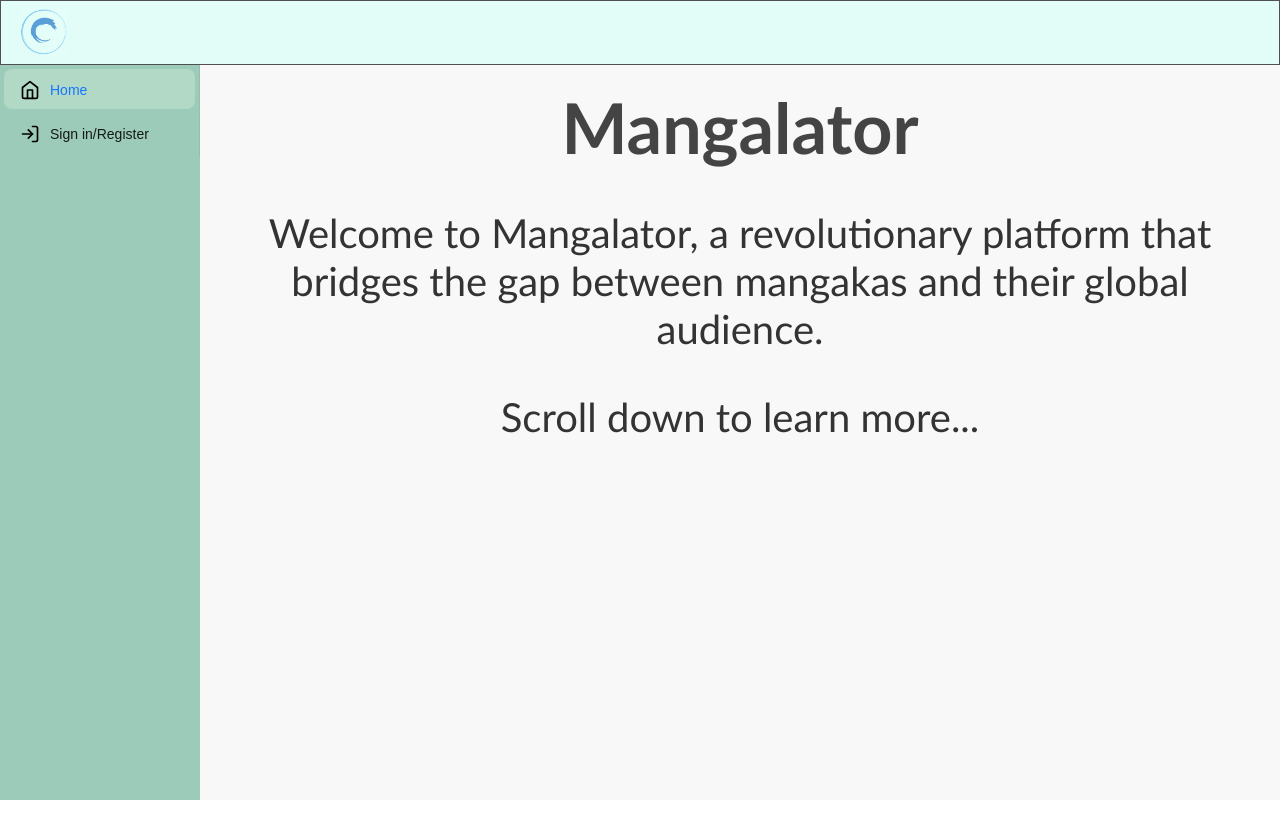
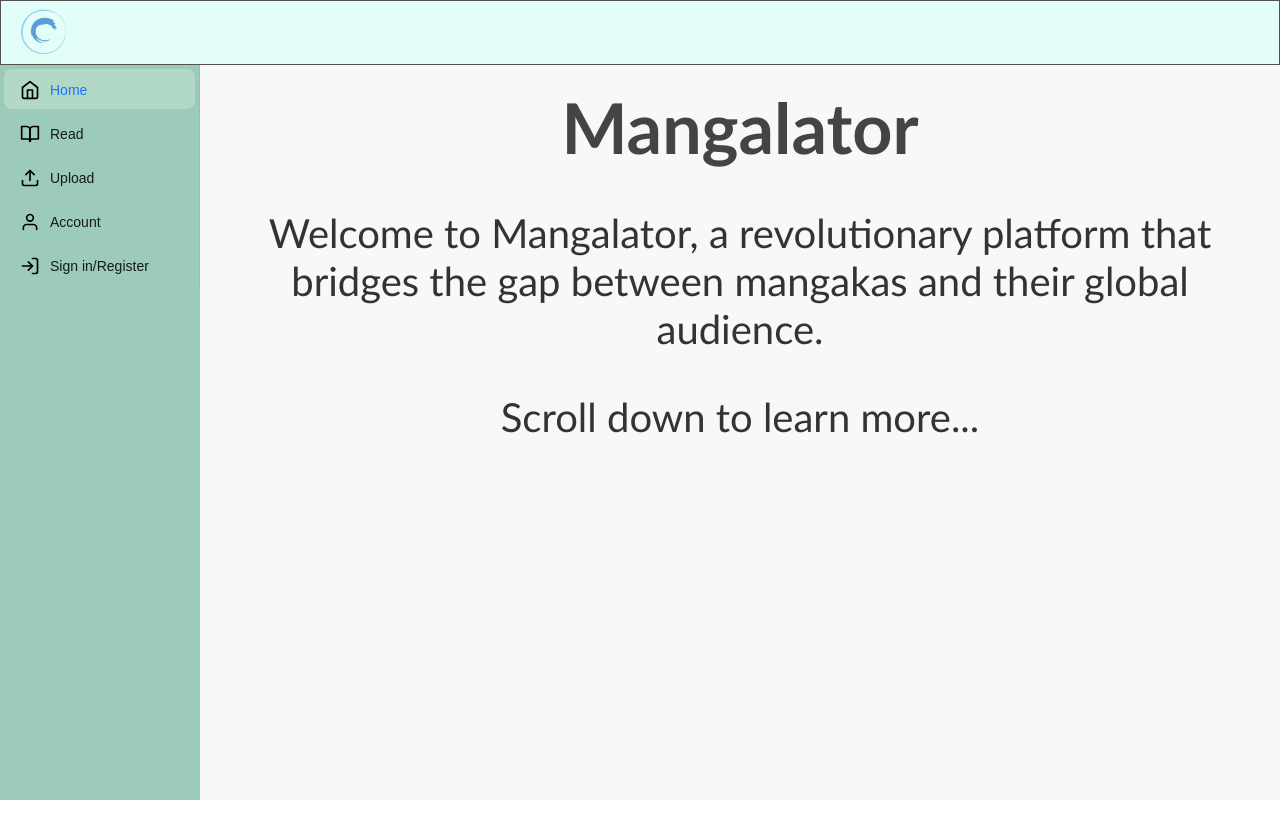
Before and after one commit to Wanderoooo/mangalator, a React (Create React App) app in the folder frontend/: page / in a window 1280 px wide. Shown: the top 838 px of the page. Built offline with nearby package versions, Linux system fonts and the light colour scheme.

Commit message:
Disabled Necessary Authentication

```diff
--- a/frontend/src/App.js
+++ b/frontend/src/App.js
@@ -29,7 +29,7 @@ function App() {
     setCurrentKey(e.key);
   };
 
-  const [userKey, setUserKey] = useState()
+  const [userKey, setUserKey] = useState(true)
 
   return (
     <Layout className='full-height'>
@@ -50,20 +50,18 @@ function App() {
             <img className='icon' src={home} alt='home'></img>
             <Link to="/" className='sider-text'>Home</Link>
           </Menu.Item>
-          {userKey &&
           <Menu.Item key="read">
             <img className='icon' src={bookopen} alt='read'></img>
             <Link to="/reader" className='sider-text'>Read</Link>
-          </Menu.Item>}
-          {userKey &&
+          </Menu.Item>
           <Menu.Item key="upload">
             <img className='icon' src={upload} alt='upload'></img>
             <Link to="/translator" className='sider-text'>Upload</Link>
-          </Menu.Item>}
-          {userKey && <Menu.Item key="account">
+          </Menu.Item>
+          <Menu.Item key="account">
             <img className='icon' src={user} alt='user'></img>
             <Link to="/account" className='sider-text'>Account</Link>
-          </Menu.Item>}
+          </Menu.Item>
           <Menu.Item key="login">
             <img className='icon' src={login} alt='login'></img>
             <Link to="/login" className='sider-text'>Sign in/Register</Link>
```
